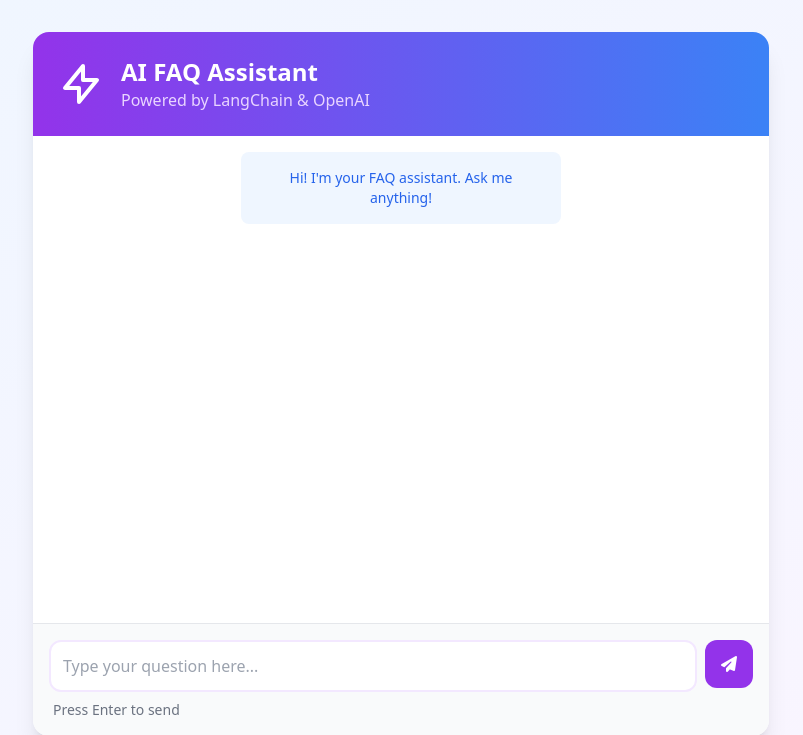
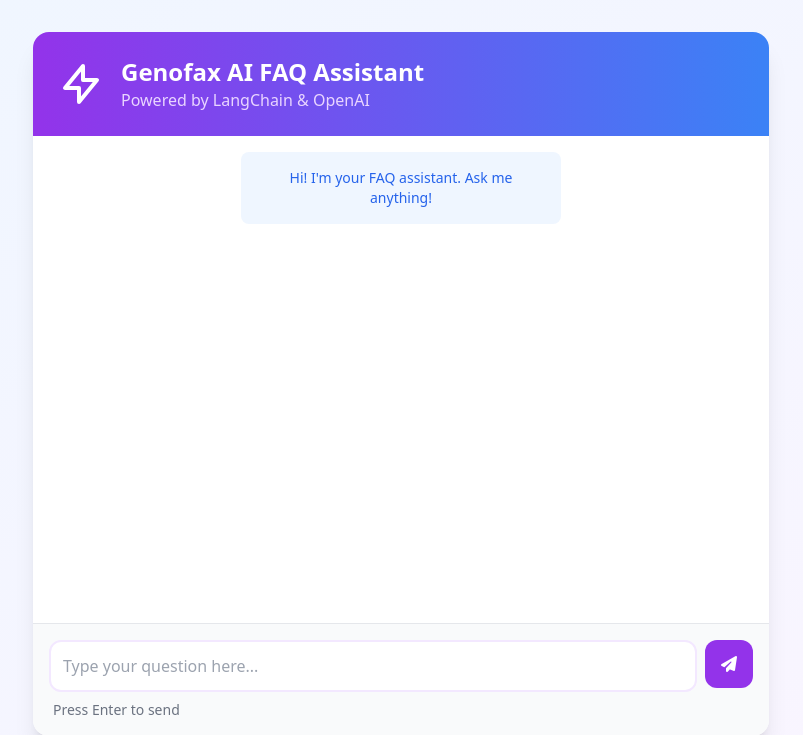
Before and after one commit to nekosaif/flask-chatbot-demo, a Flask app: page / in a window 1280 px wide. Shown: the top 735 px of the page, without its empty margins (239-1042 px from the left). Run offline with Flask 2, Linux system fonts and the light colour scheme; some libraries are stand-ins or nearby versions.

Commit message:
change in name

```diff
--- a/templates/index.html
+++ b/templates/index.html
@@ -41,7 +41,7 @@
                         </svg>
                     </div>
                     <div>
-                        <h1 class="text-2xl font-bold text-white">AI FAQ Assistant</h1>
+                        <h1 class="text-2xl font-bold text-white">Genofax AI FAQ Assistant</h1>
                         <p class="text-purple-200">Powered by LangChain & OpenAI</p>
                     </div>
                 </div>
```
